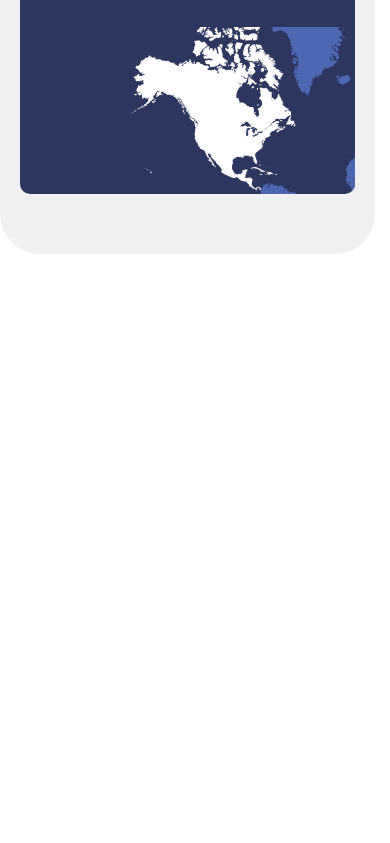
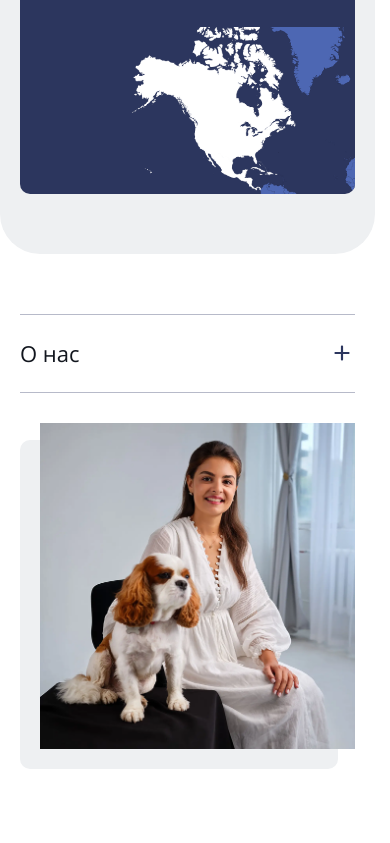
Before and after one commit to Samaiel500/pet-shipping, a plain HTML site: page index.html in a window 390 px wide. Shown: the part 1631-2474 px from the top of the page. Before the commit the page ends 2385 px from the top, so only its background shows below. Drawn offline with Linux system fonts and the light colour scheme.

Commit message:
section about us

```diff
--- a/index.html
+++ b/index.html
@@ -521,12 +521,12 @@
                 </div>
             </section>
 
-            <!-- <section class="section">
+            <section class="section">
 
                 <div class="about-us">
                     <div class="about-us_inner container">
                         <div class="about-us__img-wrap">
-                            <img src="./images/about-us/about-us.png" alt="" class="about-us__img">
+                            <img src="./images/about-us/about-us.png" width="640" height="663" alt="" class="about-us__img">
                         </div>
                         <div class="about-us__descr">
                             <h2 class="about-us__title title">О нас</h2>
@@ -534,10 +534,28 @@
                             <div class="about-us__text">В то время и зародилась идея создать такой сервис, который будет помогать людям перевезти питомцев. Я набрала большой, опыт и знания в сфере перевозки животных, собрала команду которая с большой любовью и теплотой относятся к четвероногим друзьям и сегодня мы ежедневно перевозим питомцев в самые разные уголки нашей планеты.</div>
                             <a href="/" class="about-us__btn btn btn--light">Подробнее о нас</a>
                         </div>
+
+                        <div class="accordion about-us__accordion">
+                            <details class="accordion__details">
+                                <summary class="accordion__summary">
+                                    <h2 class="about-us__title title">О нас</h2>
+                                    <span class="accordion__icon"></span>
+                                </summary>
+                            </details>
+                            <div class="accordion__content">
+                                <div class="accordion__content-inner">
+                                    <div class="accordion__content-body">
+                                        <div class="about-us__text text-600">Я — Камила Азимова, и я являюсь основателем компании PET SHIPPING GROUP. В прошлом работала в сфере авиации, мне доводилось бывать в разных уголках нашей планеты и практически ежедневно сталкивалась с тем как люди задаются вопросом, как перевезти своего питомца, ведь требование к перевозке у различных авиакомпаний и стран очень сильно могут отличаться. </div>
+                                        <div class="about-us__text">В то время и зародилась идея создать такой сервис, который будет помогать людям перевезти питомцев. Я набрала большой, опыт и знания в сфере перевозки животных, собрала команду которая с большой любовью и теплотой относятся к четвероногим друзьям и сегодня мы ежедневно перевозим питомцев в самые разные уголки нашей планеты.</div>
+                                        <a href="/" class="about-us__btn btn btn--light">Подробнее о нас</a>
+                                    </div>
+                                </div>
+                            </div>
+                        </div>
                     </div>
                 </div>
 
-            </section> -->
+            </section>
         </main>
 
         <footer class="footer">
--- a/styles/main.css
+++ b/styles/main.css
@@ -55,6 +55,10 @@ a {
     display: flex;
     flex-direction: column;
     height: 100%;
+}
+
+.text-600 {
+    font-weight: 600;
 }
 
 .footer {
@@ -519,6 +523,102 @@ a {
     bottom: 0;
 }
 
+.about-us_inner {
+    display: flex;
+    align-items: center;
+    column-gap: 50px;
+}
+
+.about-us__img-wrap {
+    position: relative;
+    flex-shrink: 0;
+    padding-left: 30px;
+    padding-bottom: 30px;
+}
+
+.about-us__img-wrap::before {
+    content: '';
+    position: absolute;
+    width: 640px;
+    height: 663px;
+    background: var(--blue-background);
+    border-radius: 10px;
+    left: 0;
+    bottom: 0;
+    z-index: 1;
+}
+
+.about-us__img {
+    position: relative;
+    z-index: 2;
+}
+
+.about-us__title {
+    margin-bottom: 40px;
+}
+
+.about-us__text:not(:last-child) {
+    margin-bottom: 30px;
+}
+
+.about-us__accordion {
+    order: -1;
+    padding: 25px 0;
+    border-top: 1px solid var(--light-gray);
+    border-bottom: 1px solid var(--light-gray);
+}
+
+.accordion__summary {
+    list-style: none;
+    display: flex;
+    align-items: center;
+    justify-content: space-between;
+    column-gap: 20px;
+}
+
+.accordion__icon {
+    width: 26px;
+    height: 26px;
+    background-image: url(../images/accordion-open.svg);
+    background-position: center;
+    background-repeat: no-repeat;
+    background-size: cover;
+}
+
+.accordion__summary::-webkit-details-marker {
+    display: none;
+}
+
+.accordion__content {
+    display: grid;
+    grid-template-rows: 0fr;
+    transition-duration: .3s;
+}
+
+.accordion__content-inner {
+    overflow: hidden;
+}
+
+.accordion__content-body {
+    padding-top: 25px;
+}
+
+.accordion__details {
+    cursor: pointer;
+}
+
+.accordion__details[open] .accordion__icon {
+    background-image: url(../images/accordion-close.svg);
+}
+
+.accordion__details[open] + .accordion__content {
+    grid-template-rows: 1fr;
+}
+
+
+
+
+
 
 
 
@@ -567,6 +667,12 @@ a {
     }
 }
 
+@media (min-width: 768px) {
+    .about-us__accordion {
+        display: none;
+    }
+}
+
 @media (min-width: 1300px) {
     .burger {
         display: none;
@@ -594,6 +700,24 @@ a {
         flex-wrap: nowrap;
         overflow: auto;
         margin-bottom: 30px;
+    }
+
+    .about-us__img-wrap {
+        padding-left: 20px;
+        padding-bottom: 20px;
+    }
+
+    .about-us__img {
+        max-width: 458px;
+    }
+
+    .about-us__img-wrap::before {
+        width: 95%;
+        height: 95%;
+    }
+
+    .about-us__text {
+        font-size: 16px;
     }
 }
 
@@ -649,6 +773,29 @@ a {
     .tabs-element__btn {
         width: 100%;
     }
+
+    .about-us_inner {
+        flex-direction: column;
+        row-gap: 30px;
+    }
+
+    .about-us__descr {
+        order: -1;
+    }
+
+    .about-us__btn {
+        width: 100%;
+        justify-content: center;
+    }
+
+    .about-us__img {
+        max-width: 100%;
+        width: 100%;
+    }
+
+    .about-us__title {
+        margin-bottom: 0;
+    }
 }
 
 @media (max-width: 767px) {
@@ -703,6 +850,10 @@ a {
     .tabs__list-trigger {
         margin-bottom: 20px;
     }
+
+    .about-us__descr {
+        display: none;
+    }
 }
 
 @media (max-width: 427px) {
@@ -718,7 +869,8 @@ a {
     .btn,
     .tabs-element__list-text,
     .tabs-element__btn,
-    .tabs__btn-trugger {
+    .tabs__btn-trugger,
+    .about-us__text {
         font-size: 13px;
     }
 
```
Also changed, not shown: images/accordion-close.svg (added), images/accordion-open.svg (added).
